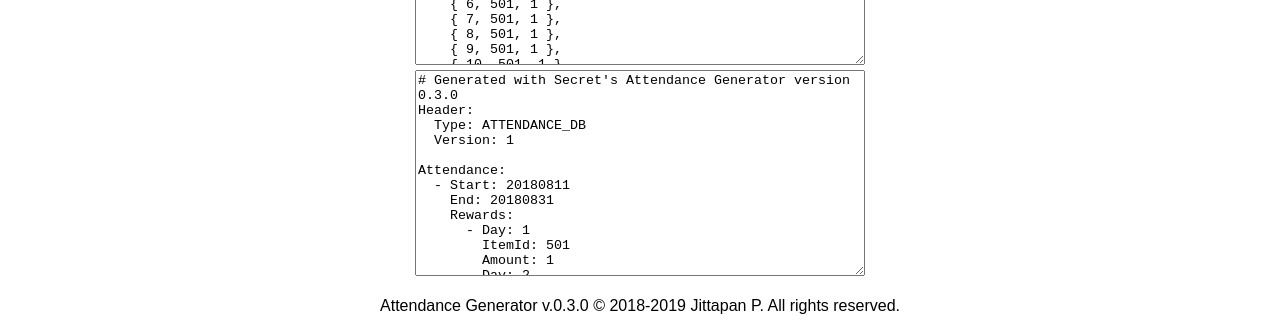
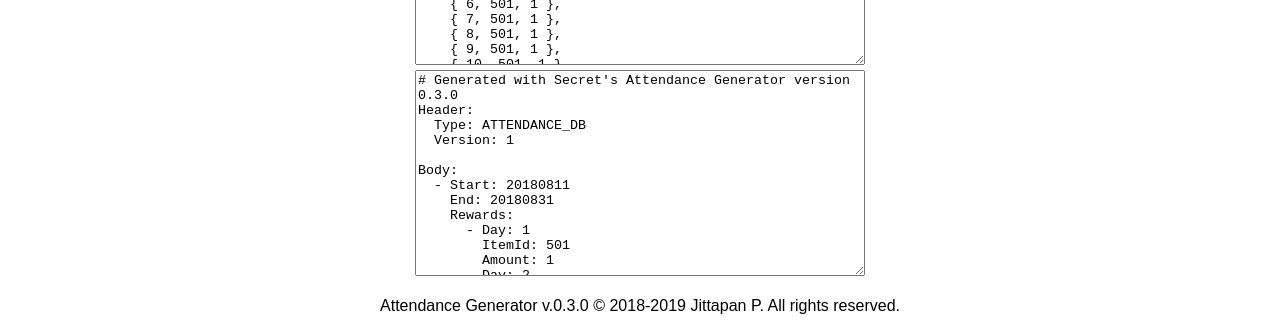
Before and after one commit to secretdataz/attendance-generator, a React (Create React App) app: page / in a window 1280 px wide. Shown: the part 548-874 px from the top of the page. Built offline with nearby package versions, Linux system fonts and the light colour scheme.

Commit message:
Attendance -> Body

```diff
--- a/src/Generator.js
+++ b/src/Generator.js
@@ -36,7 +36,7 @@ Header:
   Type: ATTENDANCE_DB
   Version: 1
 
-Attendance:
+Body:
   - Start: ${date2int(state.start_date)}
     End: ${date2int(state.end_date)}
     Rewards:
```
